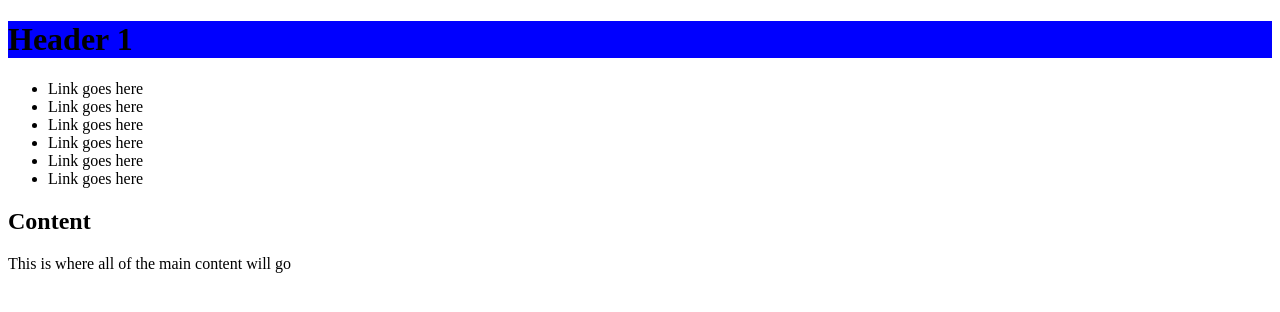
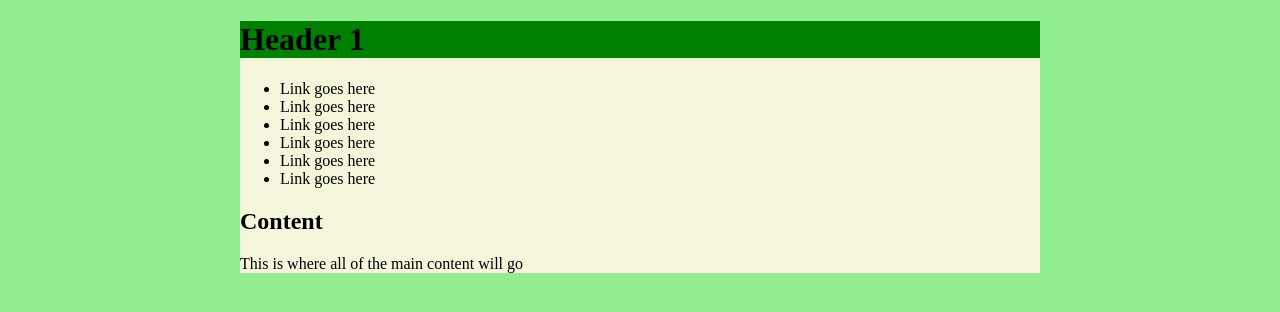
Before and after one commit to tom-li-nz/savehub, a plain HTML site: page hello.html in a window 1280 px wide. Drawn offline with Linux system fonts and the light colour scheme.

Commit message:
upload css

```diff
--- a/styles.css
+++ b/styles.css
@@ -1,3 +1,21 @@
 #header{
-    background-color: blue;
+    background-color: green;
   }
+
+#footer {
+   background-color: green;
+}
+
+body {
+    background-color: lightgreen;
+}
+
+#container {
+    background-color: beige;
+    width: 800px;
+    margin: auto;
+}
+
+#content {
+    background-color: cornsilk;
+}
```
